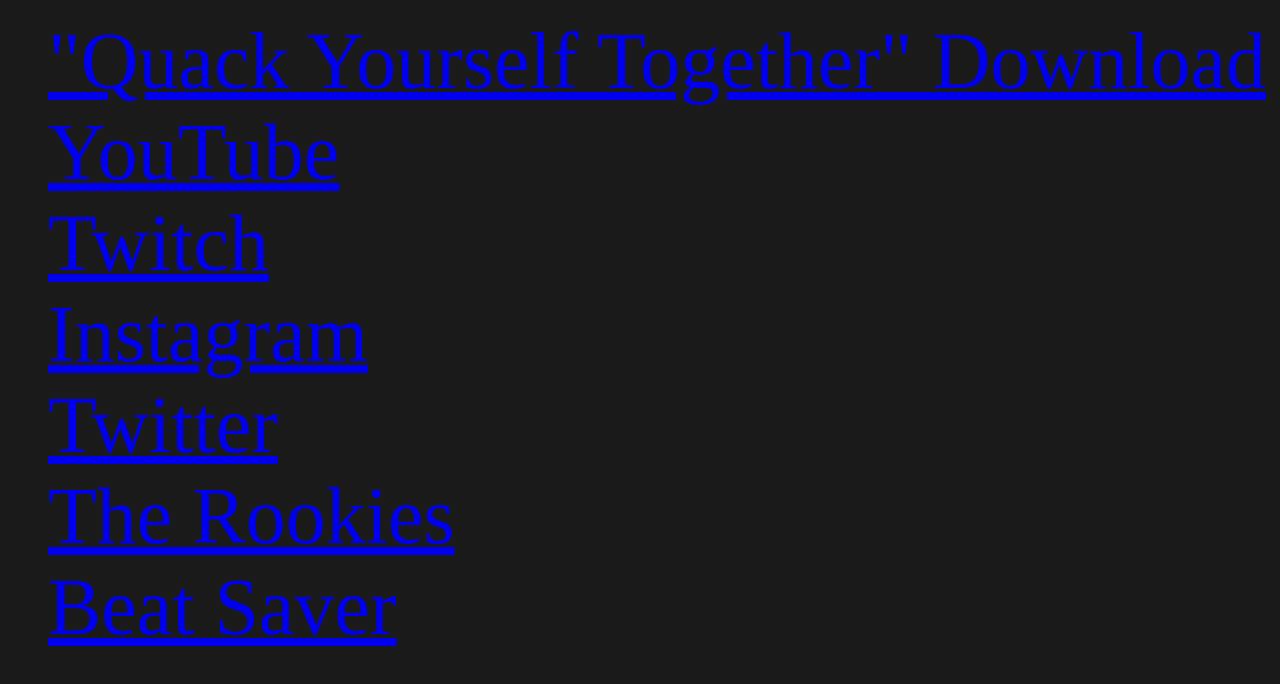
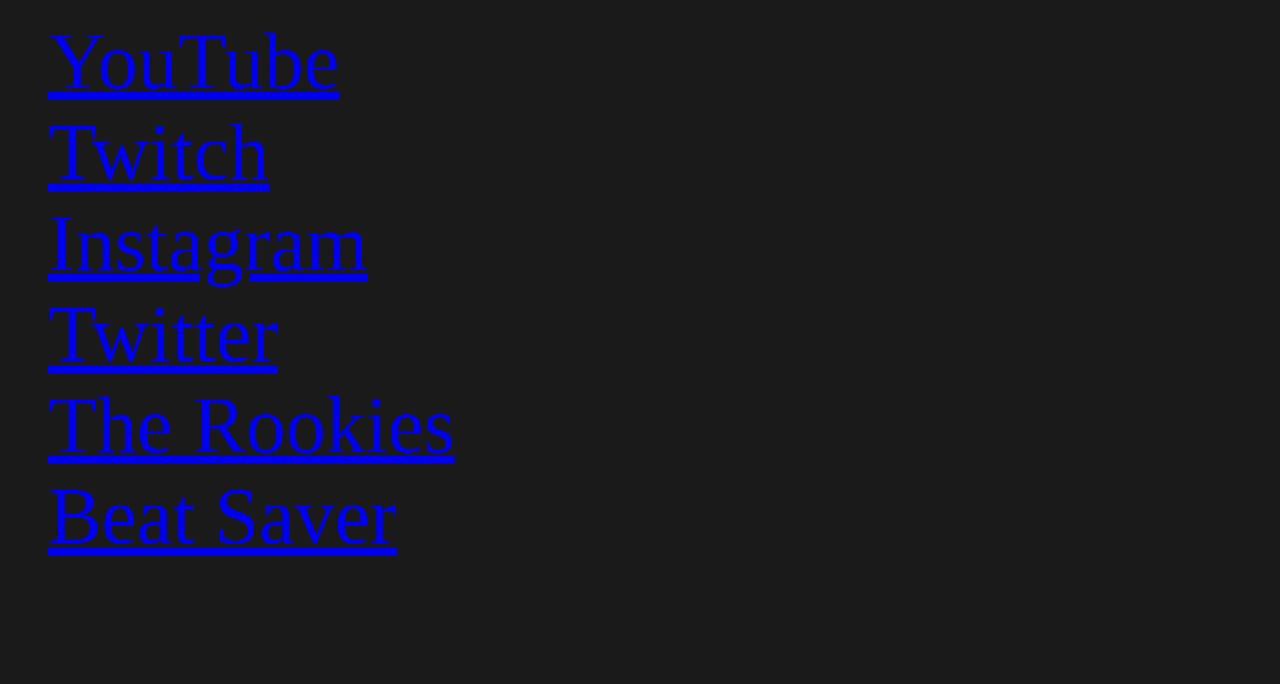
Before and after one commit to BRFrags/links-page, a plain HTML site: page index.html in a window 1280 px wide. Drawn offline with Linux system fonts and the light colour scheme.

Commit message:
removed game link

```diff
--- a/index.html
+++ b/index.html
@@ -14,7 +14,6 @@
     </head>
     <body>
         <ul>
-            <li><a href="https://teronk.itch.io/quack-yourself-together">"Quack Yourself Together" Download</a></li>
             <li><a href="https://www.youtube.com/channel/UCyDNx8EbcPUw6Qxb6Pun1zQ">YouTube</a></li>
             <li><a href="https://www.twitch.tv/brfrags">Twitch</a></li>
             <li><a href="https://www.instagram.com/brfrags/">Instagram</a></li>
```
